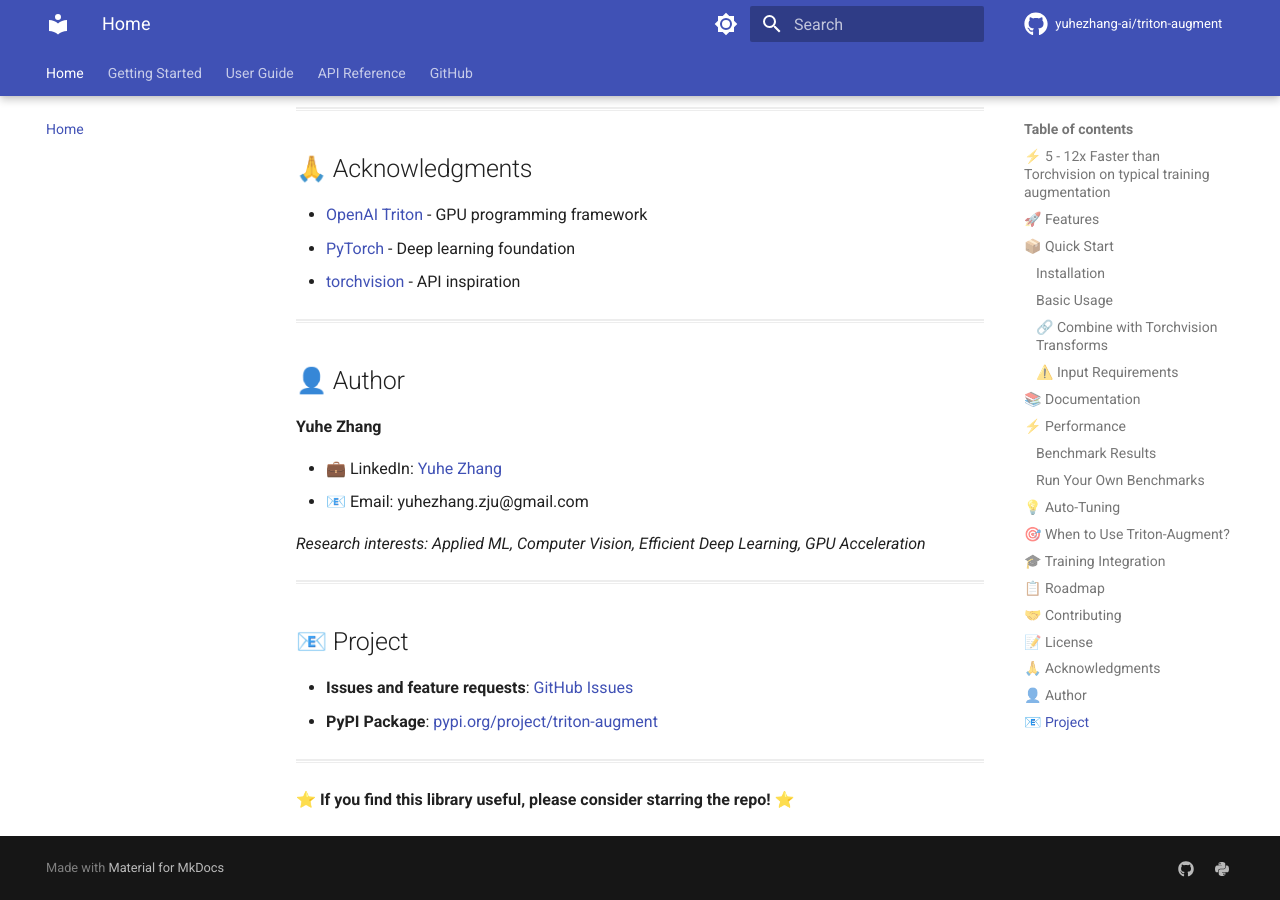
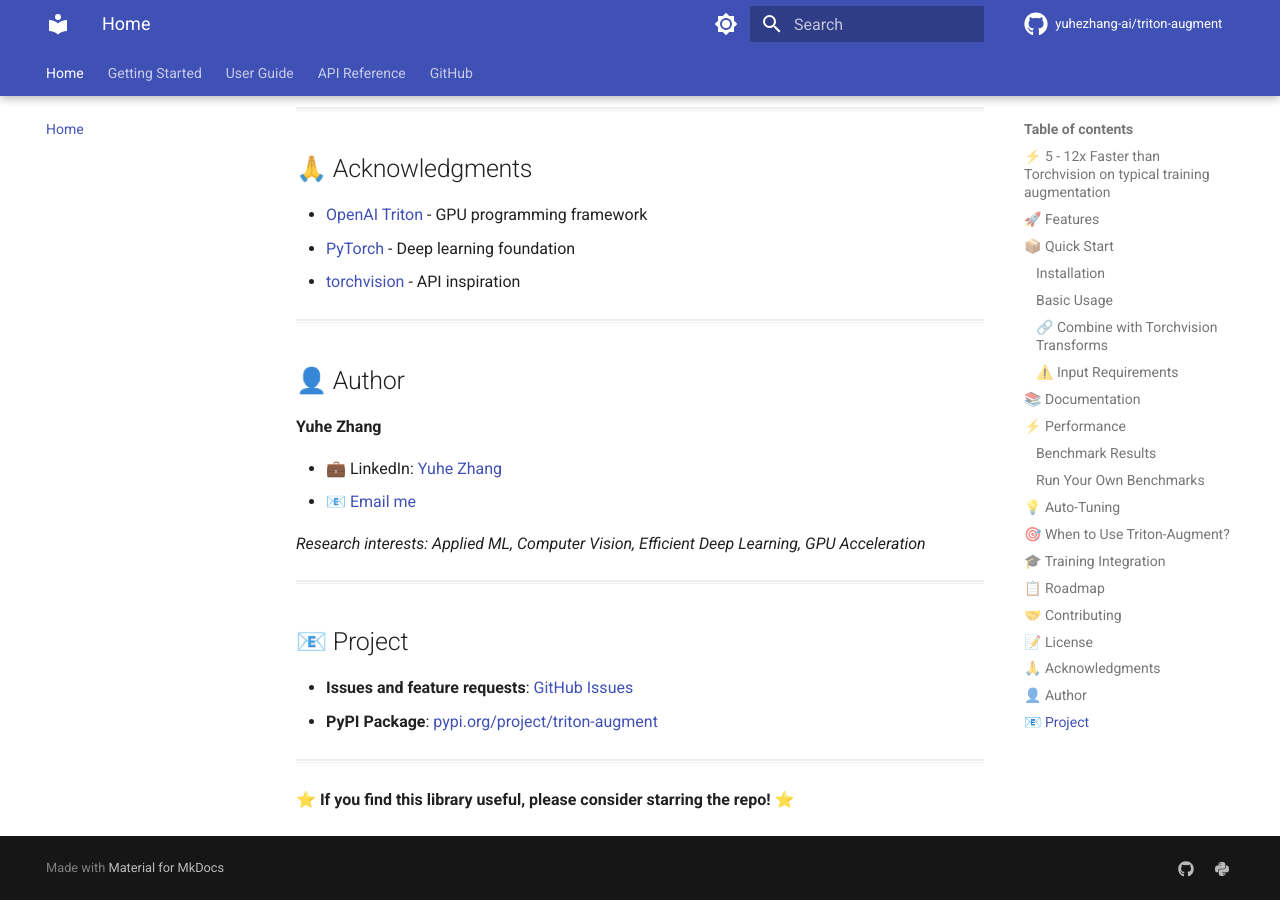
Before and after one commit to yuhezhang-ai/triton-augment, an MkDocs documentation site: the page built from docs/index.md, in a window 1280 px wide and 900 px high, scrolled down 8366 px. Built offline with MkDocs 1.6.1 and Material for MkDocs 9.7.7, drawn with Linux system fonts in a browser that asks for light colours; comment, search, counter and statistics services are not loaded.

```diff
--- a/docs/index.md
+++ b/docs/index.md
@@ -335,7 +335,7 @@ Apache License 2.0 - see [LICENSE](https://github.com/yuhezhang-ai/triton-augmen
 **Yuhe Zhang**
 
 - 💼 LinkedIn: [Yuhe Zhang](https://www.linkedin.com/in/yuhe-zhang-phd/)
-- 📧 Email: yuhezhang.zju@gmail.com
+- 📧 [Email me](mailto:yuhezhang.zju@gmail.com)
 
 *Research interests: Applied ML, Computer Vision, Efficient Deep Learning, GPU Acceleration*
 
```
Also changed, not shown: README.md (+1 -1 lines).
